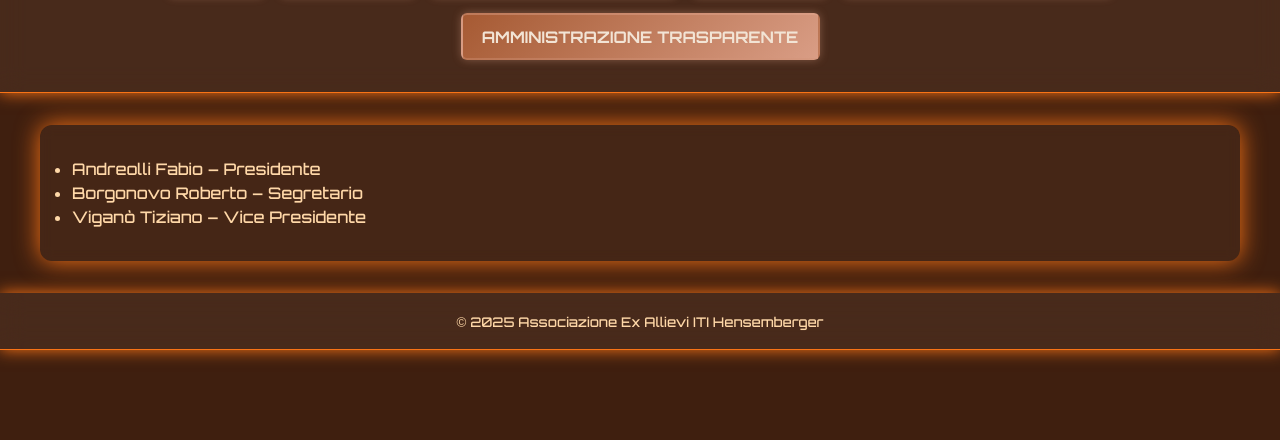
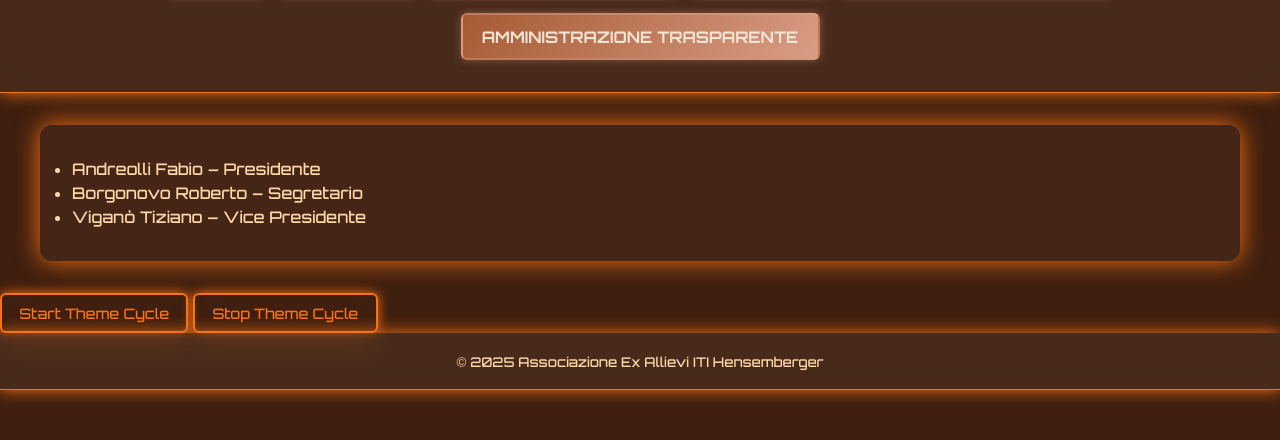
Before and after one commit to karim2832007/Sito-ex-studenti-, a plain HTML site: page consiglio.html in a window 1280 px wide. Shown: the part 142-582 px from the top of the page. Drawn offline with Linux system fonts and the light colour scheme.

Commit message:
Add files via upload

```diff
--- a/consiglio.html
+++ b/consiglio.html
@@ -29,6 +29,8 @@
       <!-- aggiungi altri membri se necessario -->
     </ul>
   </main>
+  <button onclick="karim()">Start Theme Cycle</button>
+<button onclick="karimStop()">Stop Theme Cycle</button>
 
   <footer>
     <small>© 2025 Associazione Ex Allievi ITI Hensemberger</small>
```
Also changed, not shown: contatti.html (+2 -0 lines), index.html (+2 -0 lines), iscrizione.html (+2 -0 lines), link.html (+2 -0 lines), trasparenza.html (+2 -0 lines).
